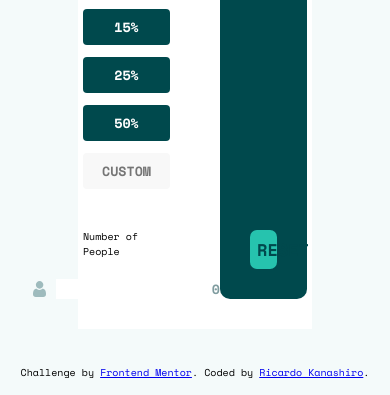
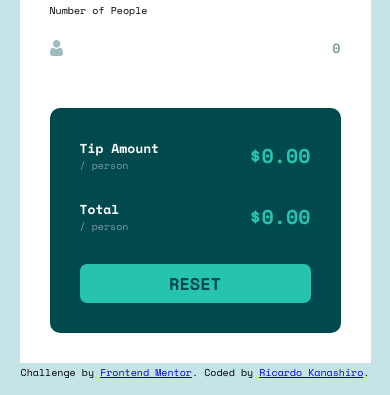
Before and after one commit to ricardokanashiro/Tip-Calculator, a website: page index.html in a window 390 px wide. Shown: the part 449-844 px from the top of the page. Drawn offline with nearby package versions, Linux system fonts and the light colour scheme.

Commit message:
tipCalcCard component responsivity done

```diff
--- a/scss/components/_tipCalcCard.scss
+++ b/scss/components/_tipCalcCard.scss
@@ -11,11 +11,17 @@ main {
 
 .tipCalcCard {
     background-color: white;
-    width: 60%;
+    width: max(60%, 60rem);
     padding: 3rem;
     gap: 5rem;
 
     @include flex(center, stretch);
+
+    @include phoneScreenDown {
+        width: 90%;
+        flex-direction: column;
+        align-items: center;
+    }
 }
 
 /* Configurações em Input Card  */
@@ -25,6 +31,10 @@ main {
 
     input {
         display: block;
+    }
+
+    @include phoneScreenDown {
+        width: 100%;
     }
 }
 
@@ -108,12 +118,21 @@ main {
         border-radius: .7rem;
         cursor: pointer;
     }
+
+    @include phoneScreenDown {
+        width: 100%;
+
+        button {
+            margin-top: 3rem;
+        }
+    }
 }
 
 .amountsCard__tipAmount, .amountsCard__totalAmount {
     width: 100%;
 
     @include flex(space-between, center);
+    gap: 1rem;
 
     .tipAmount__textWrapper, .totalAmount__textWrapper {
         p:nth-child(1) {
@@ -131,6 +150,7 @@ main {
         color: $cyan;
         font-weight: 700;
         font-size: 3rem;
+        font-size: clamp(2rem, 1rem + 1.2vw, 3.5rem);
     }
 }
 
--- a/scss/main.scss
+++ b/scss/main.scss
@@ -23,7 +23,7 @@ html {
 body {
     width: 100%;
     height: 100%;
-    background-color: $veryLightGrayishCyan;
+    background-color: $lightGrayishCyan;
 
     @include flex(center, center);
     flex-direction: column;
--- /dev/null
+++ b/scss/utils/_breakpoints.scss
@@ -0,0 +1,5 @@
+@mixin phoneScreenDown {
+    @media (max-width: 640px) {
+        @content;
+    }
+}
--- a/scss/utils/_index.scss
+++ b/scss/utils/_index.scss
@@ -1,2 +1,3 @@
 @forward 'mixins';
 @forward 'variables';
+@forward 'breakpoints';
```
Also changed, not shown: README-template.md (added), css/main.css, 2 other files.
